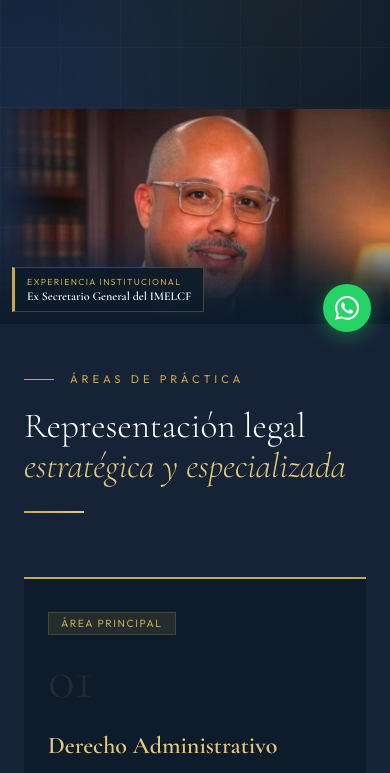
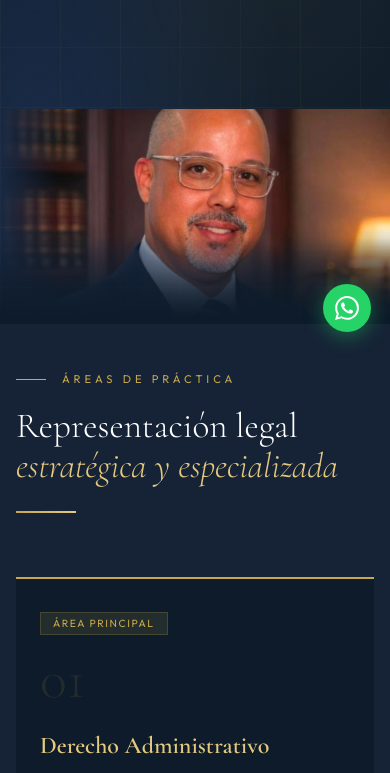
Before and after one commit to andrefeliperuiz12/NelsonLaw, a website: page index.html in a window 390 px wide. Shown: the part 493-1266 px from the top of the page. Drawn offline with nearby package versions, Linux system fonts and the light colour scheme.

Commit message:
Mobile UI

```diff
--- a/css/main.css
+++ b/css/main.css
@@ -1378,23 +1378,18 @@ footer {
 
   .hero-photo-wrap {
     justify-content: center;
-  }
-
-  /* Credential badge: smaller on tablet, repositioned */
+    width: 100%;
+  }
+
+  .hero-photo {
+    width: 100%; /* Take full width on mobile for better zoom */
+    max-width: none;
+    object-position: center 15%; /* Focus slightly lower than top to get face and shoulders */
+  }
+
+  /* Hide badge on mobile to allow full view of the photo */
   .hero-credential-badge {
-    left: 1rem;
-    bottom: 1rem;
-    padding: 0.7rem 1rem;
-    max-width: 70%;
-  }
-
-  .hero-credential-badge .cred-title {
-    font-size: 0.6rem;
-    letter-spacing: 0.15em;
-  }
-
-  .hero-credential-badge .cred-value {
-    font-size: 0.85rem;
+    display: none;
   }
 
   /* --- SECTIONS MOBILE --- */
@@ -1454,6 +1449,8 @@ footer {
   .turnstile-wrapper {
     display: flex;
     justify-content: center;
+    max-width: 100%;
+    overflow: hidden;
   }
 
   /* --- STATS MOBILE --- */
@@ -1520,26 +1517,16 @@ footer {
     max-height: 300px;
   }
 
-  /* Badge even smaller on phones */
+  /* Hide badge completely on small phones too */
   .hero-credential-badge {
-    left: 0.75rem;
-    bottom: 0.75rem;
-    padding: 0.5rem 0.75rem;
-    max-width: 75%;
-  }
-
-  .hero-credential-badge .cred-title {
-    font-size: 0.55rem;
-    margin-bottom: 0.15rem;
-  }
-
-  .hero-credential-badge .cred-value {
-    font-size: 0.75rem;
-  }
-
-  /* Contact form tighter on small phones */
+    display: none;
+  }
+
+  /* Contact form tighter on small phones to prevent overflow */
   .contact-form {
     padding: 1.5rem 1rem;
+    max-width: 100vw;
+    box-sizing: border-box;
   }
 
   .form-title {
@@ -1573,7 +1560,10 @@ footer {
   }
 
   .section-inner {
-    padding: 3rem 1.5rem;
+    padding: 3rem 1rem; /* Reduce padding on very small screens to fit content */
+    max-width: 100vw;
+    box-sizing: border-box;
+    overflow-x: hidden;
   }
 
   /* Contact methods stack tighter */
--- a/index.html
+++ b/index.html
@@ -363,7 +363,7 @@
             </p>
 
             <div class="contact-methods">
-              <a href="https://wa.me/5076673035?text=Buenas%2C%20necesito%20asesor%C3%ADa%20legal."
+              <a href="https://wa.me/50766730357text=Buenas%2C%20necesito%20asesor%C3%ADa%20legal."
                 class="contact-method" id="contact-whatsapp" target="_blank" rel="noopener noreferrer">
                 <span class="contact-method-icon">💬</span>
                 <div>
@@ -452,7 +452,8 @@
                 <!-- Turnstile Widget -->
                 <div class="turnstile-wrapper">
                   <div class="cf-turnstile" data-sitekey="0x4AAAAAACzHvF4l30jALx9_" data-callback="onTurnstileSuccess"
-                    data-expired-callback="onTurnstileExpired" data-error-callback="onTurnstileError" data-theme="dark">
+                    data-expired-callback="onTurnstileExpired" data-error-callback="onTurnstileError" data-theme="dark"
+                    data-size="flexible">
                   </div>
                 </div>
                 <div id="turnstileError"
```
